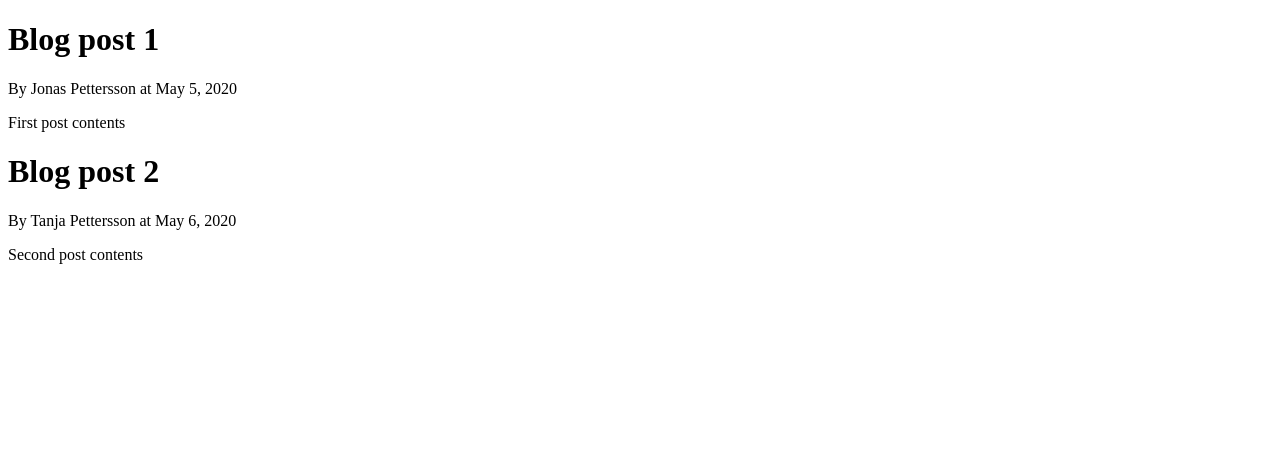
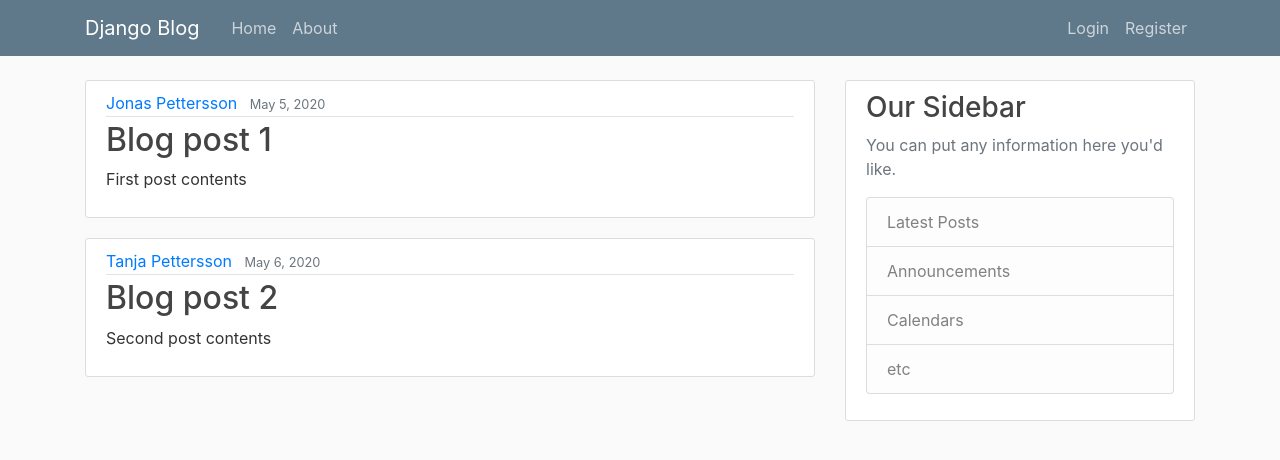
Before and after one commit to jonas-pettersson/DjangoTutorial, a Django app: page / in a window 1280 px wide. Shown: the top 460 px of the page. Run offline with Django 3.2, Linux system fonts and the light colour scheme; some libraries are stand-ins or nearby versions.

Commit message:
End of Part 3: base template and css

```diff
--- /dev/null
+++ b/django_tutorial/blog/static/blog/main.css
@@ -0,0 +1,84 @@
+body {
+    background: #fafafa;
+    color: #333333;
+    margin-top: 5rem;
+  }
+
+  h1, h2, h3, h4, h5, h6 {
+    color: #444444;
+  }
+
+  ul {
+    margin: 0;
+  }
+
+  .bg-steel {
+    background-color: #5f788a;
+  }
+
+  .site-header .navbar-nav .nav-link {
+    color: #cbd5db;
+  }
+
+  .site-header .navbar-nav .nav-link:hover {
+    color: #ffffff;
+  }
+
+  .site-header .navbar-nav .nav-link.active {
+    font-weight: 500;
+  }
+
+  .content-section {
+    background: #ffffff;
+    padding: 10px 20px;
+    border: 1px solid #dddddd;
+    border-radius: 3px;
+    margin-bottom: 20px;
+  }
+
+  .article-title {
+    color: #444444;
+  }
+
+  a.article-title:hover {
+    color: #428bca;
+    text-decoration: none;
+  }
+
+  .article-content {
+    white-space: pre-line;
+  }
+
+  .article-img {
+    height: 65px;
+    width: 65px;
+    margin-right: 16px;
+  }
+
+  .article-metadata {
+    padding-bottom: 1px;
+    margin-bottom: 4px;
+    border-bottom: 1px solid #e3e3e3
+  }
+
+  .article-metadata a:hover {
+    color: #333;
+    text-decoration: none;
+  }
+
+  .article-svg {
+    width: 25px;
+    height: 25px;
+    vertical-align: middle;
+  }
+
+  .account-img {
+    height: 125px;
+    width: 125px;
+    margin-right: 20px;
+    margin-bottom: 16px;
+  }
+
+  .account-heading {
+    font-size: 2.5rem;
+  }
--- /dev/null
+++ b/django_tutorial/blog/templates/blog/base.html
@@ -0,0 +1,83 @@
+{% load static %}
+<!DOCTYPE html>
+<html lang="en">
+
+<head>
+    <meta charset="UTF-8">
+    <meta name="viewport" content="width=device-width, initial-scale=1.0" , shrink-to-fit=no">
+
+    <!-- Bootstrap CSS -->
+    <link rel="stylesheet" href="https://stackpath.bootstrapcdn.com/bootstrap/4.5.0/css/bootstrap.min.css"
+        integrity="sha384-9aIt2nRpC12Uk9gS9baDl411NQApFmC26EwAOH8WgZl5MYYxFfc+NcPb1dKGj7Sk" crossorigin="anonymous">
+
+    <link rel="stylesheet" type="text/css" href="{% static 'blog/main.css' %}">
+
+    {% if title %}
+    <title>Django Blog - {{ title }}</title>
+    {% else %}
+    <title>Django Blog</title>
+    {% endif %}
+</head>
+
+<body>
+    <header class="site-header">
+        <nav class="navbar navbar-expand-md navbar-dark bg-steel fixed-top">
+            <div class="container">
+                <a class="navbar-brand mr-4" href="{% url 'blog-home' %}">Django Blog</a>
+                <button class="navbar-toggler" type="button" data-toggle="collapse" data-target="#navbarToggle"
+                    aria-controls="navbarToggle" aria-expanded="false" aria-label="Toggle navigation">
+                    <span class="navbar-toggler-icon"></span>
+                </button>
+                <div class="collapse navbar-collapse" id="navbarToggle">
+                    <div class="navbar-nav mr-auto">
+                        <a class="nav-item nav-link" href="{% url 'blog-home' %}">Home</a>
+                        <a class="nav-item nav-link" href="{% url 'blog-about' %}">About</a>
+                    </div>
+                    <!-- Navbar Right Side -->
+                    <div class="navbar-nav">
+                        <a class="nav-item nav-link" href="#">Login</a>
+                        <a class="nav-item nav-link" href="#">Register</a>
+                    </div>
+                </div>
+            </div>
+        </nav>
+    </header>
+
+
+    <main role="main" class="container">
+        <div class="row">
+            <div class="col-md-8">
+                {% block content %}{% endblock %}
+            </div>
+            <div class="col-md-4">
+                <div class="content-section">
+                    <h3>Our Sidebar</h3>
+                    <p class='text-muted'>You can put any information here you'd like.
+                    <ul class="list-group">
+                        <li class="list-group-item list-group-item-light">Latest Posts</li>
+                        <li class="list-group-item list-group-item-light">Announcements</li>
+                        <li class="list-group-item list-group-item-light">Calendars</li>
+                        <li class="list-group-item list-group-item-light">etc</li>
+                    </ul>
+                    </p>
+                </div>
+            </div>
+        </div>
+    </main>
+
+
+    <!-- Optional JavaScript (Bootstrap starter template) -->
+    <!-- jQuery first, then Popper.js, then Bootstrap JS -->
+    <script src="https://code.jquery.com/jquery-3.5.1.slim.min.js"
+        integrity="sha384-DfXdz2htPH0lsSSs5nCTpuj/zy4C+OGpamoFVy38MVBnE+IbbVYUew+OrCXaRkfj"
+        crossorigin="anonymous"></script>
+    <script src="https://cdn.jsdelivr.net/npm/popper.js@1.16.0/dist/umd/popper.min.js"
+        integrity="sha384-Q6E9RHvbIyZFJoft+2mJbHaEWldlvI9IOYy5n3zV9zzTtmI3UksdQRVvoxMfooAo"
+        crossorigin="anonymous"></script>
+    <script src="https://stackpath.bootstrapcdn.com/bootstrap/4.5.0/js/bootstrap.min.js"
+        integrity="sha384-OgVRvuATP1z7JjHLkuOU7Xw704+h835Lr+6QL9UvYjZE3Ipu6Tp75j7Bh/kR0JKI"
+        crossorigin="anonymous"></script>
+
+</body>
+
+</html>
--- a/django_tutorial/blog/templates/blog/home.html
+++ b/django_tutorial/blog/templates/blog/home.html
@@ -1,22 +1,15 @@
-<!DOCTYPE html>
-<html lang="en">
-
-<head>
-    <meta charset="UTF-8">
-    <meta name="viewport" content="width=device-width, initial-scale=1.0">
-    {% if title %}
-    <title>Django Blog - {{ title }}</title>
-    {% else %}
-    <title>Django Blog</title>
-    {% endif %}
-</head>
-
-<body>
-    {% for post in posts %}
-    <h1>{{ post.title }}</h1>
-    <p>By {{ post.author }} at {{ post.date_posted }}</p>
-    <p>{{ post.content }}</p>
-    {% endfor %}
-</body>
-
-</html>
+{% extends "blog/base.html" %}
+{% block content %}
+{% for post in posts %}
+<article class="media content-section">
+    <div class="media-body">
+        <div class="article-metadata">
+            <a class="mr-2" href="#">{{ post.author }}</a>
+            <small class="text-muted">{{ post.date_posted }}</small>
+        </div>
+        <h2><a class="article-title" href="#">{{ post.title }}</a></h2>
+        <p class="article-content">{{ post.content }}</p>
+    </div>
+</article>
+{% endfor %}
+{% endblock content %}
```
Also changed, not shown: django_tutorial/blog/templates/blog/about.html (+4 -18 lines).
